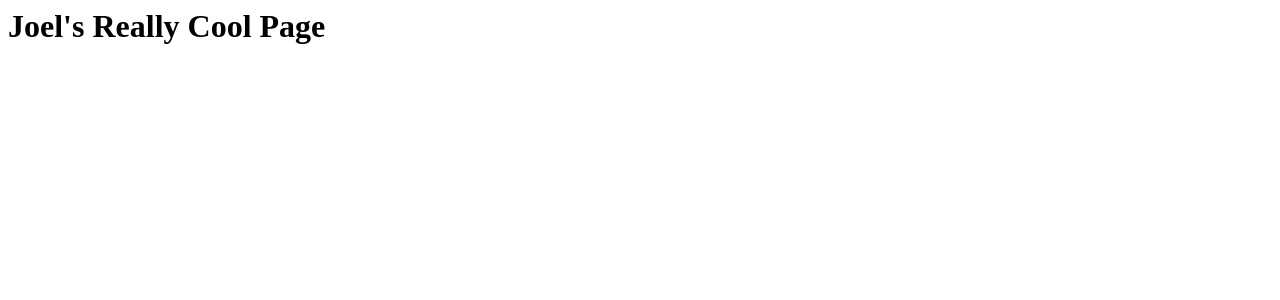
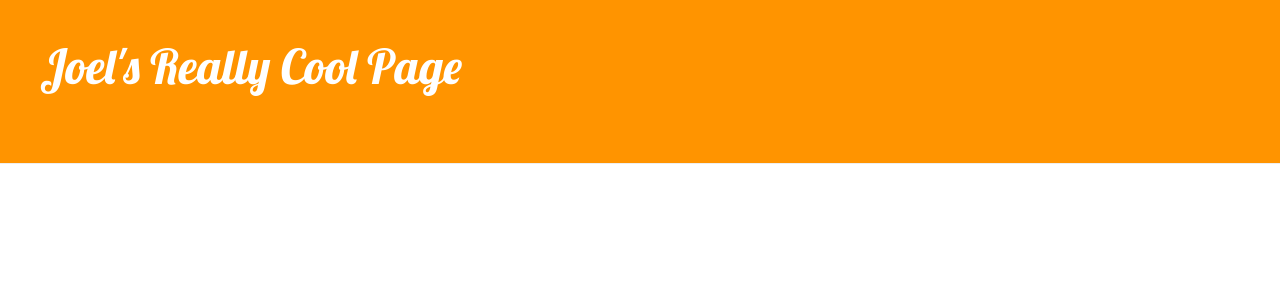
Before and after one commit to joelsaunders/blog-test, a Django app: page / in a window 1280 px wide. Shown: the top 300 px of the page. Run offline with Django 3.2, Linux system fonts and the light colour scheme; data that the repository does not hold is empty; some libraries are stand-ins or nearby versions.

Commit message:
Added CSS

```diff
--- /dev/null
+++ b/blog/static/css/blog.css
@@ -0,0 +1,50 @@
+body {
+    padding-left: 0px;
+}
+
+.page-header {
+    background-color: #ff9400;
+    margin-top: 0;
+    padding: 20px 20px 20px 40px;
+}
+
+.page-header h1, .page-header h1 a, .page-header h1 a:visited, .page-header h1 a:active {
+    color: #ffffff;
+    font-size: 36pt;
+    text-decoration: none;
+}
+
+.content {
+    margin-left: 40px;
+}
+
+h1, h2, h3, h4 {
+    font-family: 'Lobster', cursive;
+}
+
+.date {
+    color: #828282;
+}
+
+.save {
+    float: right;
+}
+
+.post-form textarea, .post-form input {
+    width: 100%;
+}
+
+.top-menu, .top-menu:hover, .top-menu:visited {
+    color: #ffffff;
+    float: right;
+    font-size: 26pt;
+    margin-right: 20px;
+}
+
+.post {
+    margin-bottom: 70px;
+}
+
+.post h1 a, .post h1 a:visited {
+    color: #6AAB70;
+}
--- /dev/null
+++ b/blog/templates/blog/base.html
@@ -0,0 +1,26 @@
+{% load staticfiles %}
+<html>
+    <head>
+        <title>Joel's Page</title>
+		<link rel="stylesheet" href="//maxcdn.bootstrapcdn.com/bootstrap/3.2.0/css/bootstrap.min.css">
+		<link rel="stylesheet" href="//maxcdn.bootstrapcdn.com/bootstrap/3.2.0/css/bootstrap-theme.min.css">
+		<link rel="stylesheet" href="{% static 'css/blog.css' %}">
+		<link href="http://fonts.googleapis.com/css?family=Lobster&subset=latin,latin-ext" rel="stylesheet" type="text/css">
+    </head>
+    <body>
+		<div class="page-header">
+			<h1><a href="/">Joel's Really Cool Page</a></h1>
+			<br>
+			<br>
+		</div>
+
+		<div class="content container">
+			<div class="row">
+				<div class="col-md-8">
+				{% block content %}
+				{% endblock %}
+				</div>
+			</div>
+		</div>
+    </body>
+</html>
--- a/blog/templates/blog/post_list.html
+++ b/blog/templates/blog/post_list.html
@@ -1,20 +1,15 @@
-<html>
-    <head>
-        <title>Joel's Page</title>
-    </head>
-    <body>
-		<div>
-			<h1>Joel's Really Cool Page</h1>
+{% extends 'blog/base.html' %}
+
+{% block content %}
+	{% for post in posts %}
+		<div class="post">
+			<h1><a href="">{{ post.title }}</a></h1>
+			<p>{{ post.text|linebreaks }}</p>
+			<div class="date">
+				<small>published: {{ post.published_date }}</small>
+			</div>
+			<br>
+			<br>
 		</div>
-
-		<div>
-			{% for post in posts %}
-				<div>
-					<h1><a href="">{{ post.title }}</a><h1>
-					<p>{{ post.text|linebreaks }}</p>
-				</div>
-			{% endfor %}
-		</div>
-
-    </body>
-</html>
+	{% endfor %}
+{% endblock %}
```
